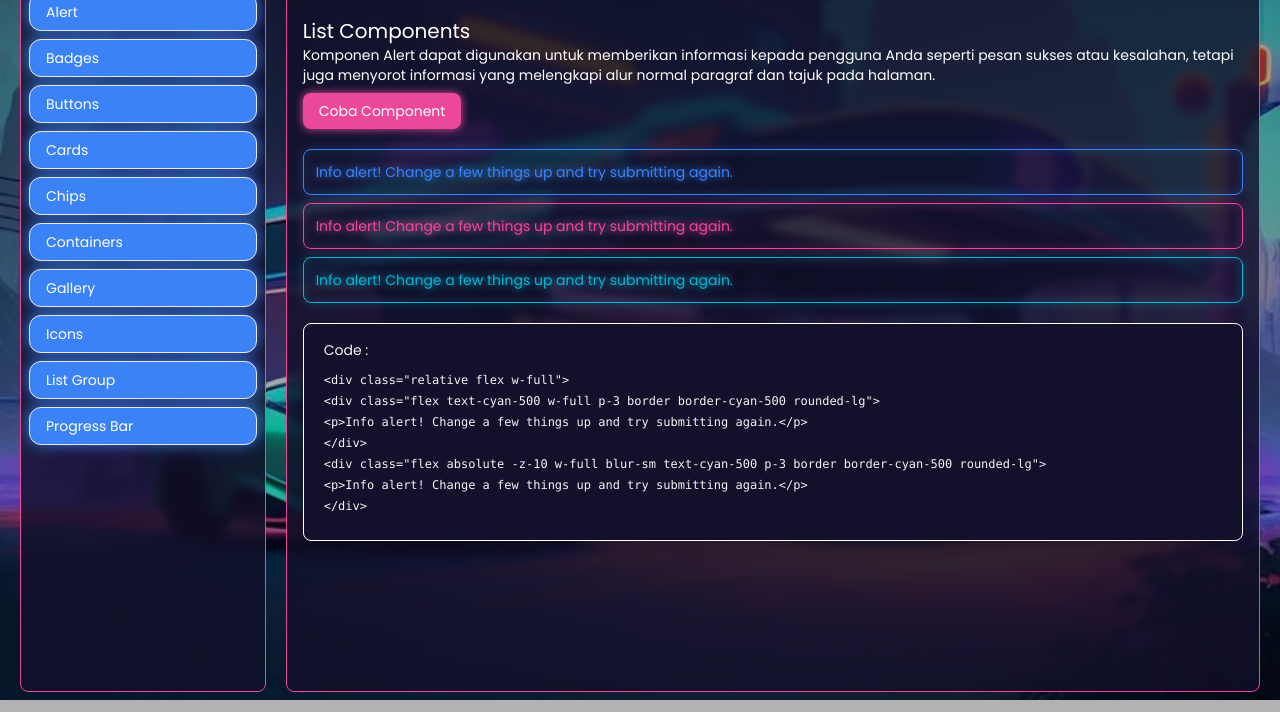
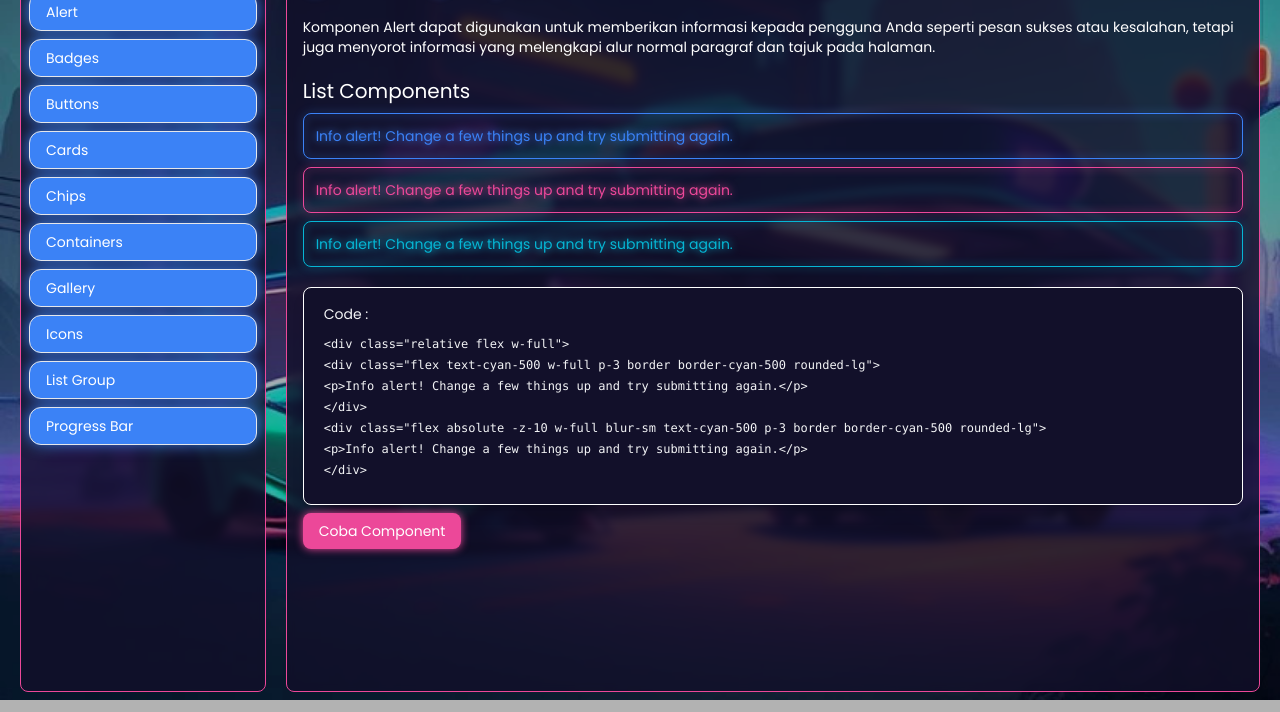
Before and after one commit to BimaBizz/Neon-Component, a website: page AlertComps.html in a window 1280 px wide. Shown: the part 88-800 px from the top of the page. Drawn offline with nearby package versions, Linux system fonts and the light colour scheme.

Commit message:
move place button and list component

```diff
--- a/AlertComps.html
+++ b/AlertComps.html
@@ -106,20 +106,12 @@
             </div>
             <!-- header isi -->
             <div class="my-5 text-white">
-                <h4 class="text-xl">List Components</h4>
                 <p>Komponen Alert dapat digunakan untuk memberikan informasi kepada pengguna Anda seperti pesan sukses
                     atau kesalahan, tetapi juga menyorot informasi yang melengkapi alur normal paragraf dan tajuk pada
                     halaman.</p>
-                    <div class="relative flex group w-fit">
-                        <div class="bg-pink-500 group-hover:bg-pink-300 rounded-lg px-4 py-2 w-fit mt-2">
-                            <a href="https://play.tailwindcss.com/dryuZeW8x1">Coba Component</a>
-                        </div>
-                        <div class="bg-pink-500 group-hover:bg-pink-300 absolute -z-10 rounded-lg px-4 py-2 w-fit mt-2 blur-sm">
-                            <a href="https://play.tailwindcss.com/dryuZeW8x1">Coba Component</a>
-                        </div>
-                    </div>
             </div>
             <div class="block space-y-2">
+                <h4 class="text-xl text-white">List Components</h4>
                 <div class="relative flex w-full">
                     <div class="flex text-blue-500 w-full p-3 border border-blue-500 rounded-lg">
                         <p>Info alert! Change a few things up and try submitting again.</p>
@@ -145,8 +137,8 @@
                     </div>
                 </div>
             </div>
-            <div class="w-full mt-5">
-                <div class="coding inverse-toggle px-5 pt-4 shadow-lg text-gray-100 text-sm font-mono subpixel-antialiased
+            <div class="w-full mt-5 ">
+                <div class="px-5 pt-4 shadow-lg text-gray-100 text-sm font-mono subpixel-antialiased
                 bg-[#12102a] pb-6 rounded-lg leading-normal overflow-hidden border border-white">
                     <div class="top mb-2 flex">
                         <h1>Code :</h1>
@@ -161,6 +153,14 @@
                             &lt;/div>
                     </code>
                 </div>
+                <div class="flex group right-3 bottom-3 text-white">
+                        <div class="bg-pink-500 group-hover:bg-pink-300 rounded-lg px-4 py-2 w-fit mt-2">
+                            <a href="https://play.tailwindcss.com/dryuZeW8x1">Coba Component</a>
+                        </div>
+                        <div class="bg-pink-500 group-hover:bg-pink-300 absolute -z-10 rounded-lg px-4 py-2 h-fit w-fit mt-2 blur-sm">
+                            <a href="https://play.tailwindcss.com/dryuZeW8x1">Coba Component</a>
+                        </div>
+                </div>
             </div>
         </div>
     </div>
```
Also changed, not shown: Badges.html (+11 -9 lines), Buttons.html (+11 -9 lines).
